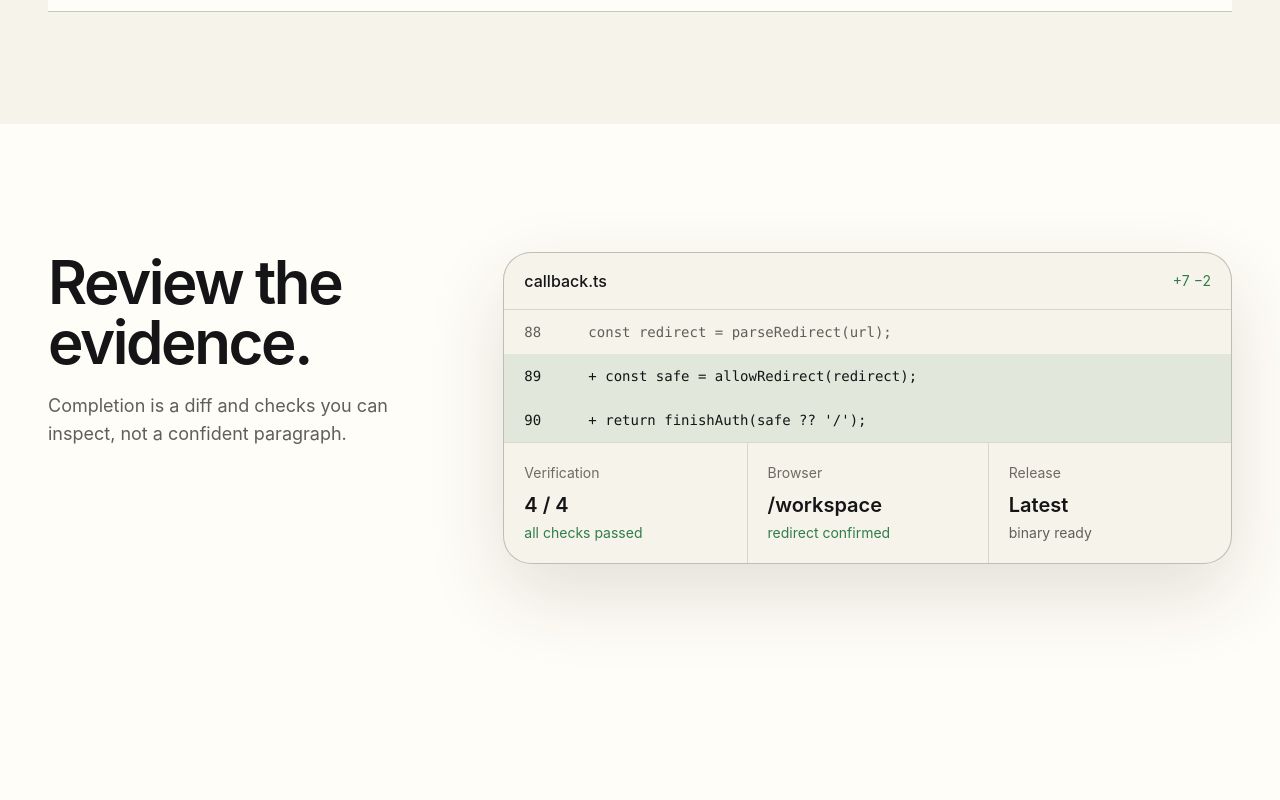
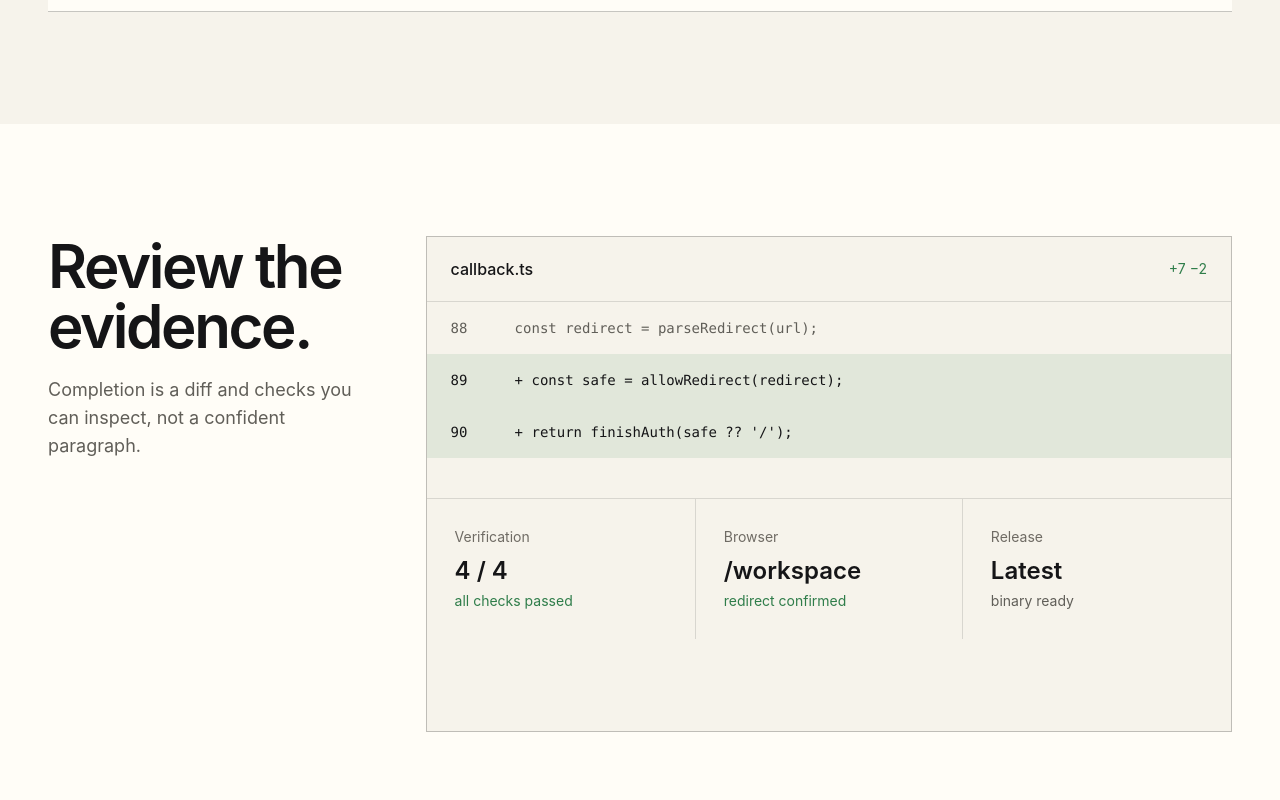
Before and after one commit to farismnrr/agentic-ai-workspace, a Svelte app in the folder web/: page / in a window 1280 px wide. Shown: the part 7900-8700 px from the top of the page. Built offline with nearby package versions, Linux system fonts and the light colour scheme.

Commit message:
refactor: enlarge proof surface

```diff
--- a/web/src/features/landing/components/RuntimeSection.svelte
+++ b/web/src/features/landing/components/RuntimeSection.svelte
@@ -1,21 +1,18 @@
-<script lang="ts">
-</script>
-
 <section id="proof" class="bg-base-100">
-  <div class="mx-auto w-full max-w-[1440px] px-5 py-24 sm:px-8 lg:px-12 lg:py-32">
-    <div class="grid gap-12 lg:grid-cols-[0.68fr_1.32fr] lg:items-start lg:gap-20">
+  <div class="mx-auto w-full max-w-[1600px] px-5 py-20 sm:px-8 lg:px-12 lg:py-28">
+    <div class="grid gap-10 lg:grid-cols-[0.56fr_1.44fr] lg:items-start lg:gap-16">
       <div>
         <h2 class="max-w-lg text-4xl font-semibold tracking-[-0.04em] sm:text-5xl lg:text-6xl">Review the evidence.</h2>
         <p class="mt-5 max-w-md text-base leading-7 text-[var(--brand-text-secondary)] sm:text-lg">Completion is a diff and checks you can inspect, not a confident paragraph.</p>
       </div>
 
-      <div class="overflow-hidden rounded-[1.75rem] border border-[var(--brand-border-strong)] bg-base-200 shadow-[var(--brand-shadow)]">
-        <div class="flex items-center justify-between border-b border-[var(--brand-border)] px-5 py-4"><span class="font-medium">callback.ts</span><span class="text-sm text-success">+7 −2</span></div>
-        <div class="overflow-x-auto font-mono text-xs sm:text-sm"><div class="grid min-w-[34rem] grid-cols-[3rem_1fr] gap-4 px-5 py-3 text-[var(--brand-text-secondary)]"><span>88</span><code>const redirect = parseRedirect(url);</code></div><div class="grid min-w-[34rem] grid-cols-[3rem_1fr] gap-4 bg-success/10 px-5 py-3"><span>89</span><code>+ const safe = allowRedirect(redirect);</code></div><div class="grid min-w-[34rem] grid-cols-[3rem_1fr] gap-4 bg-success/10 px-5 py-3"><span>90</span><code>+ return finishAuth(safe ?? '/');</code></div></div>
-        <div class="grid border-t border-[var(--brand-border)] sm:grid-cols-3">
-          <div class="p-5"><p class="text-sm text-[var(--brand-text-tertiary)]">Verification</p><p class="mt-2 text-xl font-semibold">4 / 4</p><p class="mt-1 text-sm text-success">all checks passed</p></div>
-          <div class="border-y border-[var(--brand-border)] p-5 sm:border-x sm:border-y-0"><p class="text-sm text-[var(--brand-text-tertiary)]">Browser</p><p class="mt-2 text-xl font-semibold">/workspace</p><p class="mt-1 text-sm text-success">redirect confirmed</p></div>
-          <div class="p-5"><p class="text-sm text-[var(--brand-text-tertiary)]">Release</p><p class="mt-2 text-xl font-semibold">Latest</p><p class="mt-1 text-sm text-[var(--brand-text-secondary)]">binary ready</p></div>
+      <div class="min-h-[31rem] overflow-hidden border border-[var(--brand-border-strong)] bg-base-200">
+        <div class="flex items-center justify-between border-b border-[var(--brand-border)] px-6 py-5"><span class="font-medium">callback.ts</span><span class="text-sm text-success">+7 −2</span></div>
+        <div class="overflow-x-auto font-mono text-sm"><div class="grid min-w-[38rem] grid-cols-[3rem_1fr] gap-4 px-6 py-4 text-[var(--brand-text-secondary)]"><span>88</span><code>const redirect = parseRedirect(url);</code></div><div class="grid min-w-[38rem] grid-cols-[3rem_1fr] gap-4 bg-success/10 px-6 py-4"><span>89</span><code>+ const safe = allowRedirect(redirect);</code></div><div class="grid min-w-[38rem] grid-cols-[3rem_1fr] gap-4 bg-success/10 px-6 py-4"><span>90</span><code>+ return finishAuth(safe ?? '/');</code></div></div>
+        <div class="mt-10 grid border-t border-[var(--brand-border)] sm:grid-cols-3">
+          <div class="p-6 lg:p-7"><p class="text-sm text-[var(--brand-text-tertiary)]">Verification</p><p class="mt-2 text-2xl font-semibold">4 / 4</p><p class="mt-1 text-sm text-success">all checks passed</p></div>
+          <div class="border-y border-[var(--brand-border)] p-6 sm:border-x sm:border-y-0 lg:p-7"><p class="text-sm text-[var(--brand-text-tertiary)]">Browser</p><p class="mt-2 text-2xl font-semibold">/workspace</p><p class="mt-1 text-sm text-success">redirect confirmed</p></div>
+          <div class="p-6 lg:p-7"><p class="text-sm text-[var(--brand-text-tertiary)]">Release</p><p class="mt-2 text-2xl font-semibold">Latest</p><p class="mt-1 text-sm text-[var(--brand-text-secondary)]">binary ready</p></div>
         </div>
       </div>
     </div>
```
